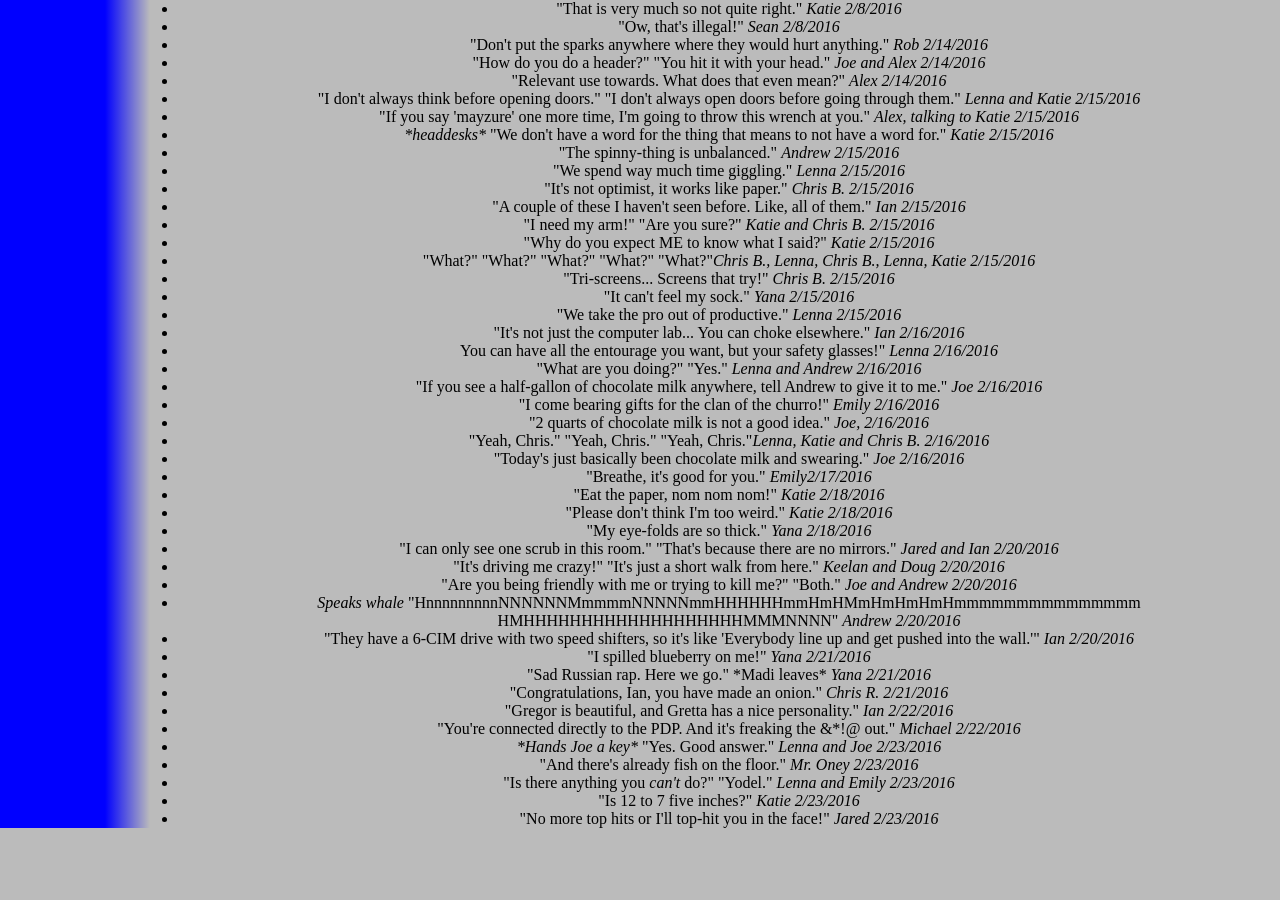
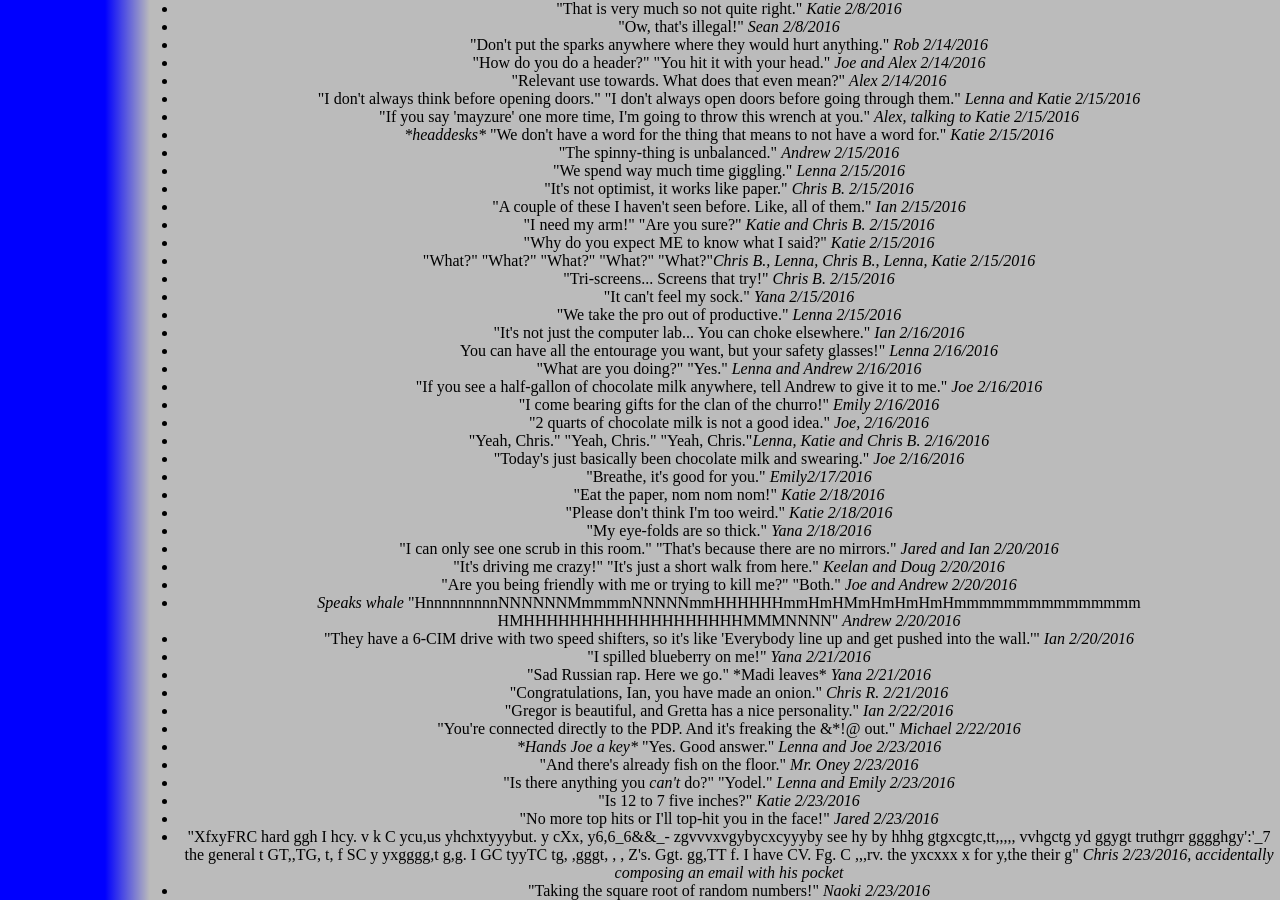
Before and after one commit to katiebugmoon/FRC4131.github.io, a Jekyll site: the page built from media/2016/quotes.html, in a window 1280 px wide and 900 px high, scrolled down 790 px. Built offline with Jekyll 4.4.1, drawn with Linux system fonts in a browser that asks for light colours; nearby versions of some CDN libraries; before the commit the page ends 1618 px from its top, so only the background shows below that.

Commit message:
Update quotes.html

```diff
--- a/media/2016/quotes.html
+++ b/media/2016/quotes.html
@@ -87,4 +87,6 @@ title: Build Season 2016 Quotes
 	<li>"Is there anything you <i>can't</i> do?" "Yodel." <i>Lenna and Emily 2/23/2016</i></li>
 	<li>"Is 12 to 7 five inches?" <i>Katie 2/23/2016</i></li>
 	<li>"No more top hits or I'll top-hit you in the face!" <i>Jared 2/23/2016</i></li>
+	<li>"XfxyFRC hard ggh I hcy. v k C ycu,us yhchxtyyybut.   y cXx, y6,6_6&&_- zgvvvxvgybycxcyyyby see hy by hhhg gtgxcgtc,tt,,,,, vvhgctg yd ggygt truthgrr gggghgy':'_7 the general t GT,,TG, t,  f SC y  yxgggg,t g,g. I GC tyyTC tg, ,gggt, ,  , Z's. Ggt. gg,TT f. I have CV.  Fg.    C  ,,,rv.   the yxcxxx x for y,the their g" <i>Chris 2/23/2016, accidentally composing an email with his pocket</i></li>
+	<li>"Taking the square root of random numbers!" <i>Naoki 2/23/2016</i></li>
 </ul><center>
```
